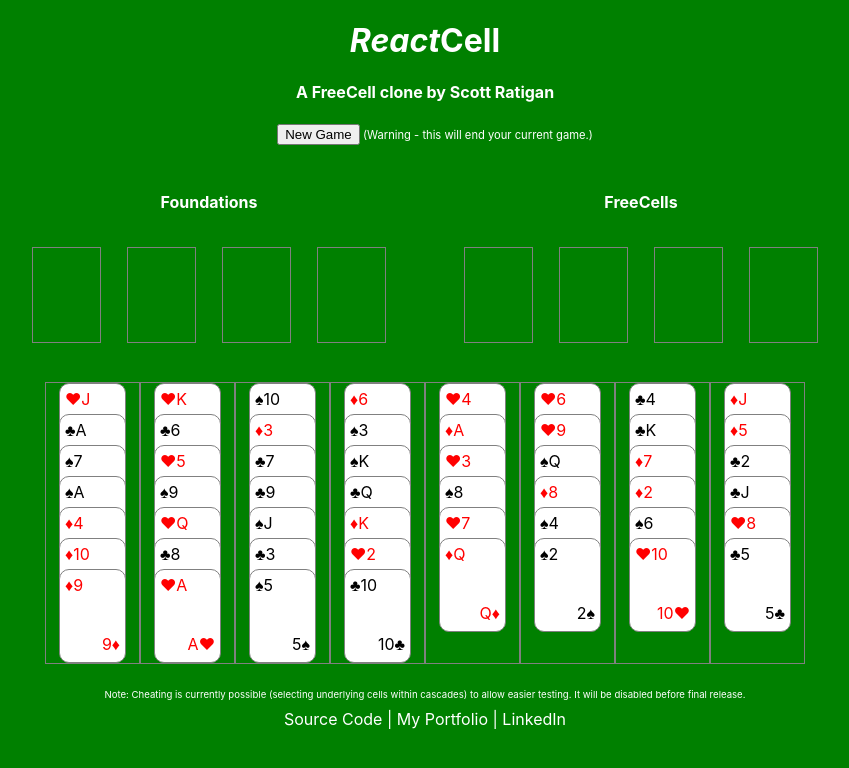
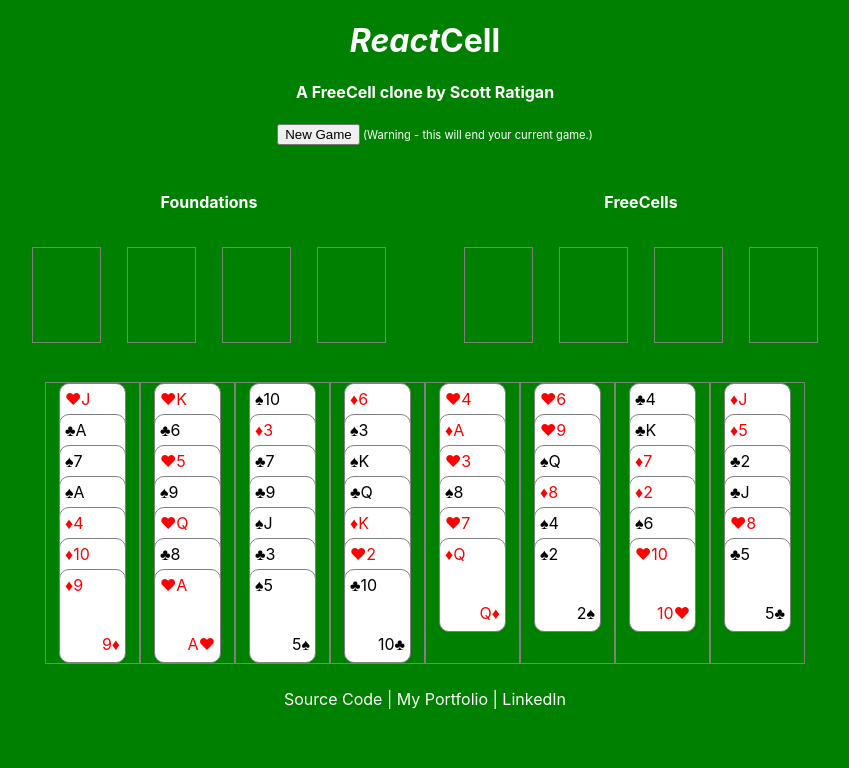
Before and after one commit to scotteratigan/reactcell, a React (Create React App) app: page / in a window 1280 px wide. Shown: the top 768 px of the page, without its empty margins (215-1064 px from the left). Built offline with nearby package versions, Linux system fonts and the light colour scheme.

Commit message:
Removed footer message regarding cheating.

```diff
--- a/src/Footer.js
+++ b/src/Footer.js
@@ -3,11 +3,6 @@ import React from "react";
 export default function Footer() {
   return (
     <div style={{ marginTop: 25, textAlign: "center" }}>
-      <p style={{ fontSize: "0.6em" }}>
-        Note: Cheating is currently possible (selecting underlying cells within
-        cascades) to allow easier testing. It will be disabled before final
-        release.
-      </p>
       <a
         href="https://github.com/scotteratigan/reactcell/"
         target="_blank"
```
